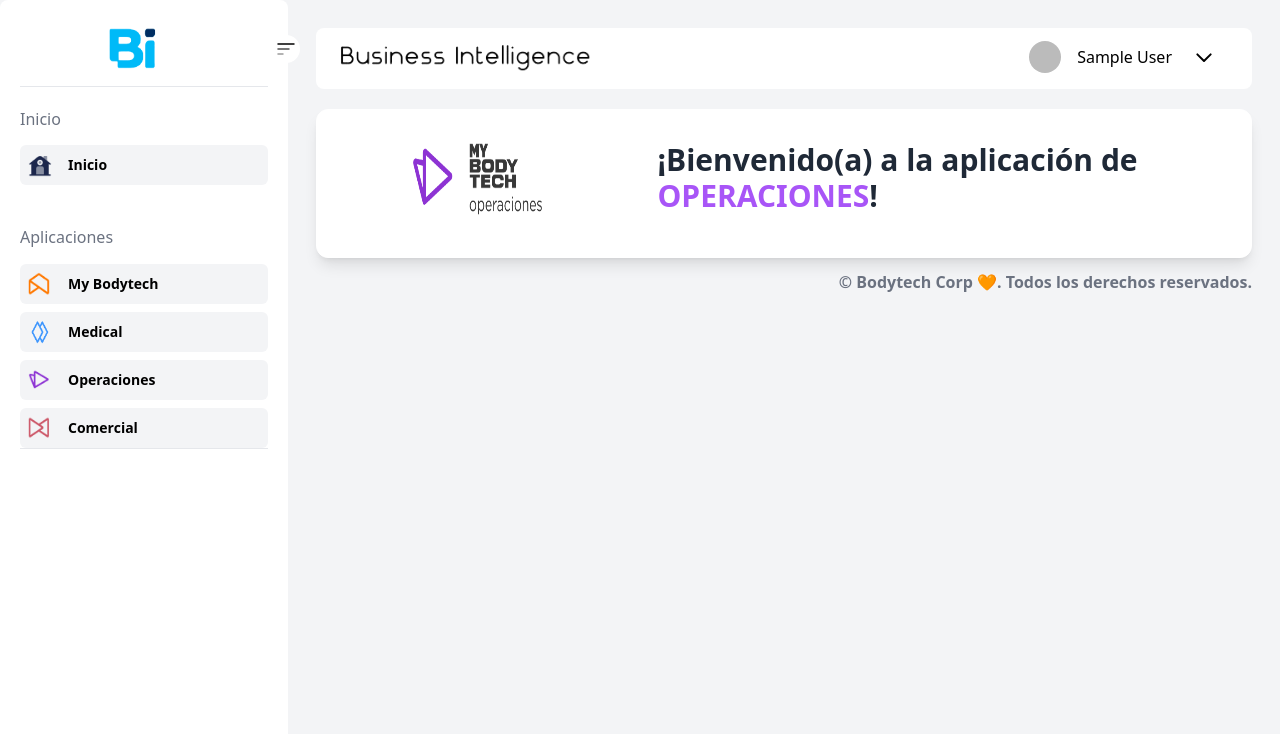
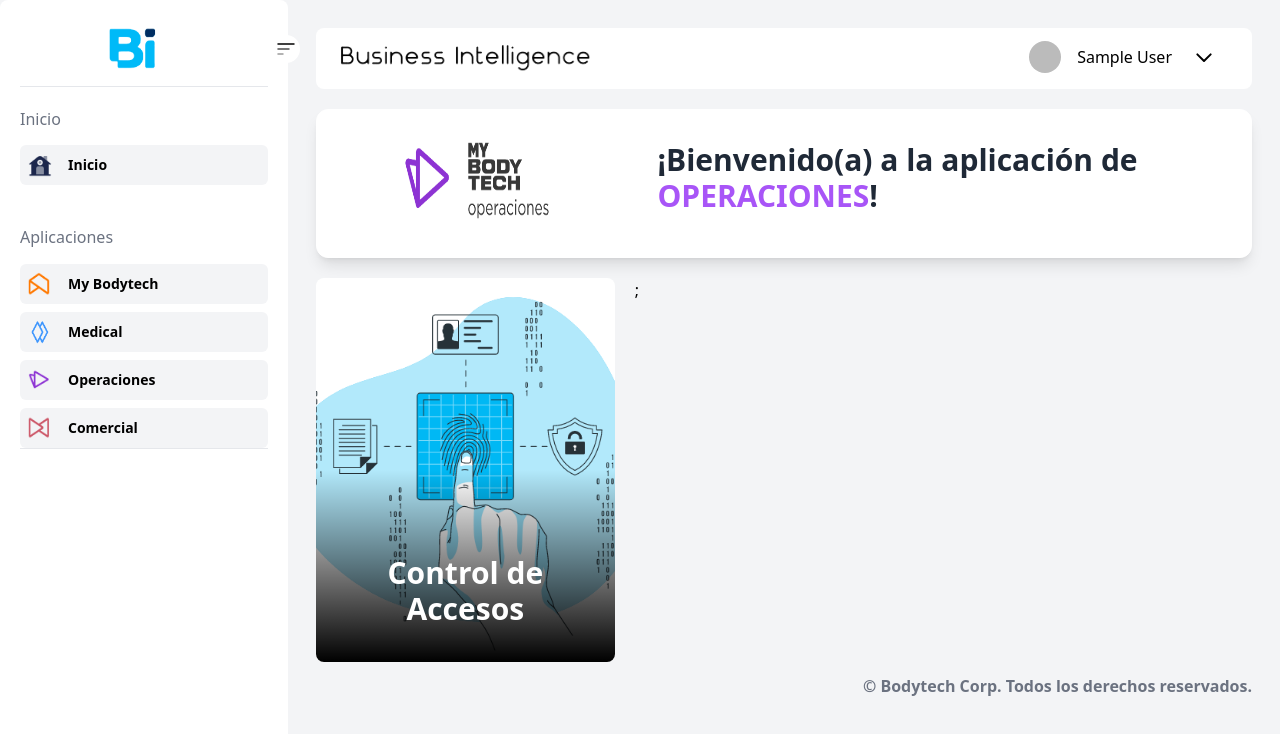
Before and after one commit to jefry-MYBT/quicksight-portal-mybt, a Next.js app: page /operaciones in a window 1280 px wide. Shown: the top 734 px of the page. Built offline with nearby package versions, Linux system fonts and the light colour scheme; no server answers; sample sign-in values are in the browser's storage; what tailwindcss-animated would draw is missing.

Commit message:
control de accesos - card

```diff
--- a/pages/bodytech.jsx
+++ b/pages/bodytech.jsx
@@ -162,7 +162,7 @@ export default function MyBodytech({ session }) {
             <img
               src="/logos/aplicaciones/Logo_MyBodytech.png"
               alt="tailwind logo"
-              className="w-[45%] h-[80%] mt-[-3%] mg:w-1/5 animate-fade-up"
+              className="w-[50%] h-[80%] mt-[-2%] mg:w-1/5 animate-fade-up"
             />
           </div>
           <div className="w-full md:w-2/3 bg-white flex flex-col space-y-2 p-3">
@@ -205,7 +205,7 @@ export default function MyBodytech({ session }) {
         </div>
 
         <p className="flex justify-end text-gray-500 font-semibold mt-[12px]">
-          © Bodytech Corp 🧡. Todos los derechos reservados.
+          © Bodytech Corp. Todos los derechos reservados.
         </p>
       </div>
     </div>
--- a/pages/comercial.jsx
+++ b/pages/comercial.jsx
@@ -162,7 +162,7 @@ export default function Medical({ session }) {
             <img
               src="/logos/aplicaciones/Logo_Comercial.png"
               alt="tailwind logo"
-              className="w-[45%] h-[80%] mt-[-3%] mg:w-1/5 animate-fade-up"
+              className="w-[50%] h-[80%] mt-[-2%] mg:w-1/5 animate-fade-up"
             />
           </div>
           <div className="w-full md:w-2/3 bg-white flex flex-col space-y-2 p-3">
@@ -179,7 +179,7 @@ export default function Medical({ session }) {
         {/* seccion de las tarjetas */}
 
         <p className="flex justify-end text-gray-500 font-semibold mt-[12px]">
-          © Bodytech Corp 🧡. Todos los derechos reservados.
+          © Bodytech Corp. Todos los derechos reservados.
         </p>
       </div>
     </div>
--- a/pages/index.js
+++ b/pages/index.js
@@ -6,6 +6,7 @@ import CardWelcome from "@/components/CardWelcome";
 import Cards from "@/components/Cards";
 
 export default function Sidebar({ session }) {
+  const fecha = new Date();
   const [datos, setDatos] = useState(session);
   const [open, setOpen] = useState(true);
   const Menus = [
@@ -159,8 +160,8 @@ export default function Sidebar({ session }) {
       </div>
       <div className="h-screen flex-1 p-7">
         <Header datos={datos} />
-        <div className="relative h-[38%] h-10 mt-5 flex flex-col md:flex-row md:space-x-5 space-y-3 md:space-y-0 rounded-xl shadow-lg p-3 max-w-xs md:max-w-full h-1/2 z-[-2] mx-auto border border-white bg-white">
-          <div className="w-full md:w-1/3 bg-white grid place-items-center">
+        <div className="relative h-[38%] mt-5 flex flex-col md:flex-row md:space-x-5 space-y-3 md:space-y-0 rounded-xl shadow-lg p-3 max-w-xs md:max-w-full h-1/2 z-[-2] mx-auto border border-white bg-white">
+          <div className="w-full md:w-[50%] bg-white grid place-items-center">
             <img
               src="/gif/welcome.gif"
               alt="tailwind logo"
@@ -172,11 +173,11 @@ export default function Sidebar({ session }) {
               <div className="flex items-center"></div>
               <div className=""></div>
               <div className="bg-gray-200 px-3 py-1 rounded-full text-xs font-medium text-gray-800 hidden md:block">
-                Bodytech
+                {fecha.getFullYear()}
               </div>
             </div>
             <h3 className="font-black text-gray-800 md:text-3xl text-xl">
-              ¡Bienvenido, {session.user.name} <span>👋</span>!
+              ¡Bienvenid(a), {session.user.name} <span>👋</span>!
             </h3>
             <p className="md:text-lg text-gray-500 text-base">
               {session.user.email}
@@ -185,7 +186,7 @@ export default function Sidebar({ session }) {
         </div>
         <Cards />
         <p className="flex justify-end text-gray-500 font-semibold">
-          © Bodytech Corp 🧡. Todos los derechos reservados.
+          © Bodytech Corp. Todos los derechos reservados.
         </p>
       </div>
     </div>
--- a/pages/medical.jsx
+++ b/pages/medical.jsx
@@ -17,6 +17,22 @@ export default function Medical({ session }) {
     { title: "Operaciones", src: "icon_Operaciones", href: "operaciones" },
     { title: "Comercial", src: "icon_Comercial", href: "comercial" },
   ];
+
+  const contentCard =[
+    {
+      title:"Software Medico",
+      img:"/gif/software_medico.gif",
+      description:"",
+      href: "https://us-east-1.quicksight.aws.amazon.com/sn/dashboards/4cef9414-d260-4a20-80f7-34a755b69b51/views/c69710fa-8bc0-4e00-9419-df72534192ae"
+    },
+    {
+      title:"Programas Entrenamiento",
+      img:"",
+      description:"",
+      href: "https://us-east-1.quicksight.aws.amazon.com/sn/accounts/111141462942/dashboards/da95351b-f2bf-48f9-834c-2dd469eafb34?directory_alias=bodytechteam"
+    }
+  ]
+
   return (
     <div className="flex">
       <div
@@ -161,8 +177,8 @@ export default function Medical({ session }) {
           <div className="w-full md:w-1/3 bg-white grid place-items-center">
             <img
               src="/logos/aplicaciones/Logo_Medical.png"
-              alt="tailwind logo"
-              className="w-[45%] h-[80%] mt-[-3%] mg:w-1/5 animate-fade-up"
+              alt="software_medico"
+              className="w-[50%] h-[80%] mt-[-2%] mg:w-1/5 animate-fade-up"
             />
           </div>
           <div className="w-full md:w-2/3 bg-white flex flex-col space-y-2 p-3">
@@ -171,41 +187,40 @@ export default function Medical({ session }) {
               <div className=""></div>
 
             </div>
-            <h3 className="font-black text-gray-800 md:text-3xl text-lg animate-fade-up">
+            <h3 className="font-black text-gray-800 md:text-3xl text-lg animate-fade-up mt-[10px]">
               ¡Bienvenido(a) a la aplicación de <span className="text-blue-500" >MEDICAL</span>!
             </h3>
           </div>
         </div>
         {/* seccion de las tarjetas */}
         <div className="grid grid-cols-1 mt-[20px] gap-5 md:grid-cols-2 lg:grid-cols-3 animate-fade-up">
+        {contentCard.map((card, i) => (
           <div className="group relative cursor-pointer rounded-lg items-center justify-center overflow-hidden transition-shadow hover:shadow-xl hover:shadow-black/30">
             <div className="h-96 w-full">
               <img
                 className="h-full w-full object-cover transition-transform duration-500 group-hover:rotate-3 group-hover:scale-125"
-                src="/gif/software_medico.gif"
-                alt=""
+                src={card.img}
+                alt={card.title}
               />
             </div>
+
             <div className="absolute inset-0 bg-gradient-to-b from-transparent via-transparent to-black group-hover:from-black/70 group-hover:via-black/60 group-hover:to-black/70"></div>
             <div className="absolute inset-0 flex translate-y-[60%] flex-col items-center justify-center px-9 text-center transition-all duration-500 group-hover:translate-y-0">
-              <h1 className="font-dmserif text-3xl mt-[-15px] font-semibold text-white">Software Medico</h1>
+              <h1 className="font-dmserif text-3xl mt-[-50%] font-semibold text-white">{card.title}</h1>
               <p className="mb-3 text-lg italic text-white opacity-0 transition-opacity duration-300 group-hover:opacity-100">
-                Descripcion del
-                informe de sofyware medico
-                de ejemplo
+                {card.description}
               </p>
-              <Link href="https://us-east-1.quicksight.aws.amazon.com/sn/dashboards/4cef9414-d260-4a20-80f7-34a755b69b51/views/c69710fa-8bc0-4e00-9419-df72534192ae" target="_blank">
+              <Link href={card.href} target="_blank">
               <button className=" rounded-full bg-neutral-900 py-2 px-3.5 font-com text-sm capitalize text-white shadow shadow-black/60">
-               <spam className="hover:opacity-100">ir</spam>
+               <spam className="hover:opacity-100">Ingresar</spam>
               </button>
               </Link>
             </div>
           </div>
-
+             ))};
         </div>
-
         <p className="flex justify-end text-gray-500 font-semibold mt-[12px]">
-          © Bodytech Corp 🧡. Todos los derechos reservados.
+          © Bodytech Corp. Todos los derechos reservados.
         </p>
       </div>
     </div>
--- a/pages/operaciones.jsx
+++ b/pages/operaciones.jsx
@@ -17,6 +17,14 @@ export default function Medical({ session }) {
       { title: "Operaciones", src: "icon_Operaciones", href: "operaciones" },
       { title: "Comercial", src: "icon_Comercial", href: "comercial" },
   ];
+  const contentCard =[
+    {
+      title:"Control de Accesos",
+      img:"/gif/accesos.gif",
+      description:"Panel encargado de monitorear los accesos.",
+      href: "https://us-east-1.quicksight.aws.amazon.com/sn/dashboards/43de66f7-4db5-4f8d-9676-ad31c8bb13e8"
+    },
+  ]
   return (
     <div className="flex">
       <div
@@ -157,12 +165,12 @@ export default function Medical({ session }) {
       </div>
       <div className="h-screen flex-1 p-7">
         <Header datos={datos} />
-        <div className="relative h-10 mt-5 flex flex-col md:flex-row md:space-x-5 space-y-3 md:space-y-0 rounded-xl shadow-lg p-3 max-w-xs md:max-w-full h-[20%] z-[-2] mx-auto border border-white bg-white">
+        <div className="relative mt-5 flex flex-col md:flex-row md:space-x-5 space-y-3 md:space-y-0 rounded-xl shadow-lg p-3 max-w-xs md:max-w-full h-[20%] z-[-2] mx-auto border border-white bg-white">
           <div className="w-full md:w-1/3 bg-white grid place-items-center">
             <img
               src="/logos/aplicaciones/Logo_Operaciones.png"
               alt="tailwind logo"
-              className="w-[45%] h-[80%] mt-[-3%] mg:w-1/5 animate-fade-up"
+              className="w-[50%] h-[85%] mt-[-2%] mg:w-1/5 animate-fade-up"
             />
           </div>
           <div className="w-full md:w-2/3 bg-white flex flex-col space-y-2 p-3">
@@ -176,10 +184,35 @@ export default function Medical({ session }) {
             </h3>
           </div>
         </div>
-        {/* seccion de las tarjetas */}
+         {/* seccion de las tarjetas */}
+         <div className="grid grid-cols-1 mt-[20px] gap-5 md:grid-cols-2 lg:grid-cols-3 animate-fade-up">
+        {contentCard.map((card, i) => (
+          <div className="group relative cursor-pointer rounded-lg items-center justify-center overflow-hidden transition-shadow hover:shadow-xl hover:shadow-black/30">
+            <div className="h-96 w-full">
+              <img
+                className="h-full w-full object-cover transition-transform duration-500 group-hover:rotate-3 group-hover:scale-125"
+                src={card.img}
+                alt={card.title}
+              />
+            </div>
 
+            <div className="absolute inset-0 bg-gradient-to-b from-transparent via-transparent to-black group-hover:from-black/70 group-hover:via-black/60 group-hover:to-black/70"></div>
+            <div className="absolute inset-0 flex translate-y-[60%] flex-col items-center justify-center px-9 text-center transition-all duration-500 group-hover:translate-y-0">
+              <h1 className="font-dmserif text-3xl mt-[-50%] font-semibold text-white">{card.title}</h1>
+              <p className="mb-3 text-lg italic text-white opacity-0 transition-opacity duration-300 group-hover:opacity-100">
+                {card.description}
+              </p>
+              <Link href={card.href} target="_blank">
+              <button className=" rounded-full bg-neutral-900 py-2 px-3.5 font-com text-sm capitalize text-white shadow shadow-black/60">
+               <spam className="hover:opacity-100">Ingresar</spam>
+              </button>
+              </Link>
+            </div>
+          </div>
+             ))};
+        </div>
         <p className="flex justify-end text-gray-500 font-semibold mt-[12px]">
-          © Bodytech Corp 🧡. Todos los derechos reservados.
+          © Bodytech Corp. Todos los derechos reservados.
         </p>
       </div>
     </div>
```
Also changed, not shown: components/Cards.jsx (+20 -26 lines), public/gif/accesos.gif (added), 1 other file (tests, documents, lock files or other folders).
